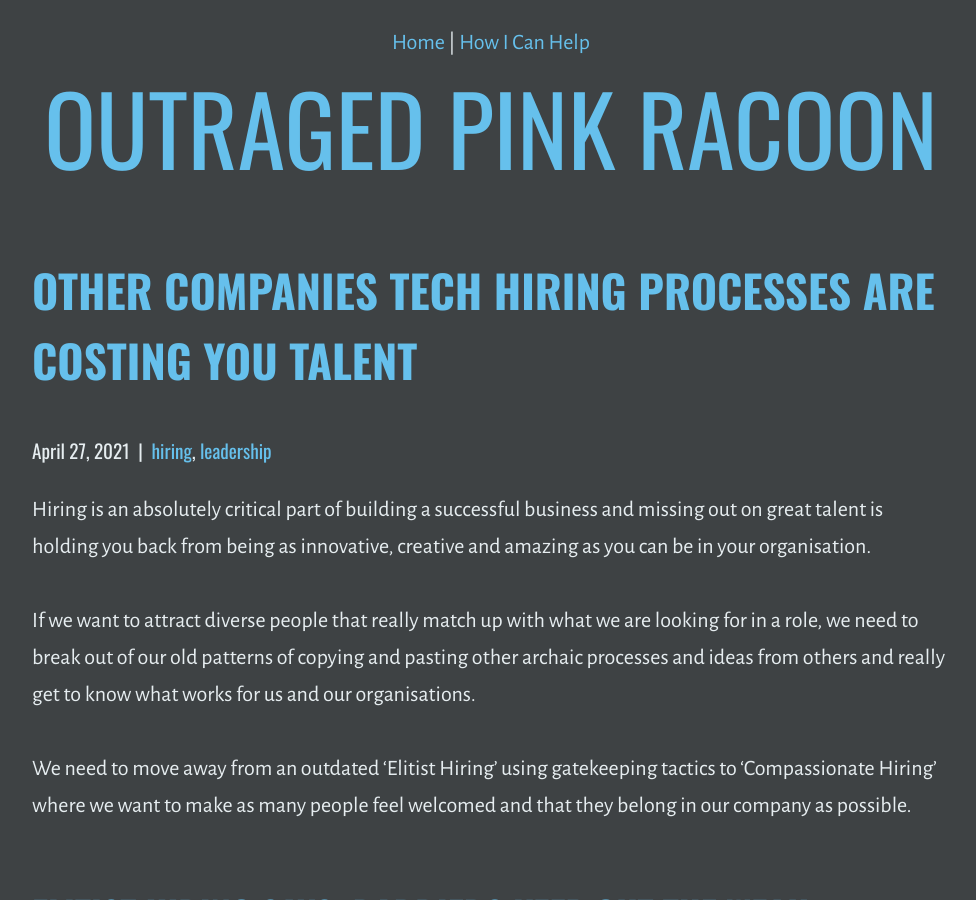
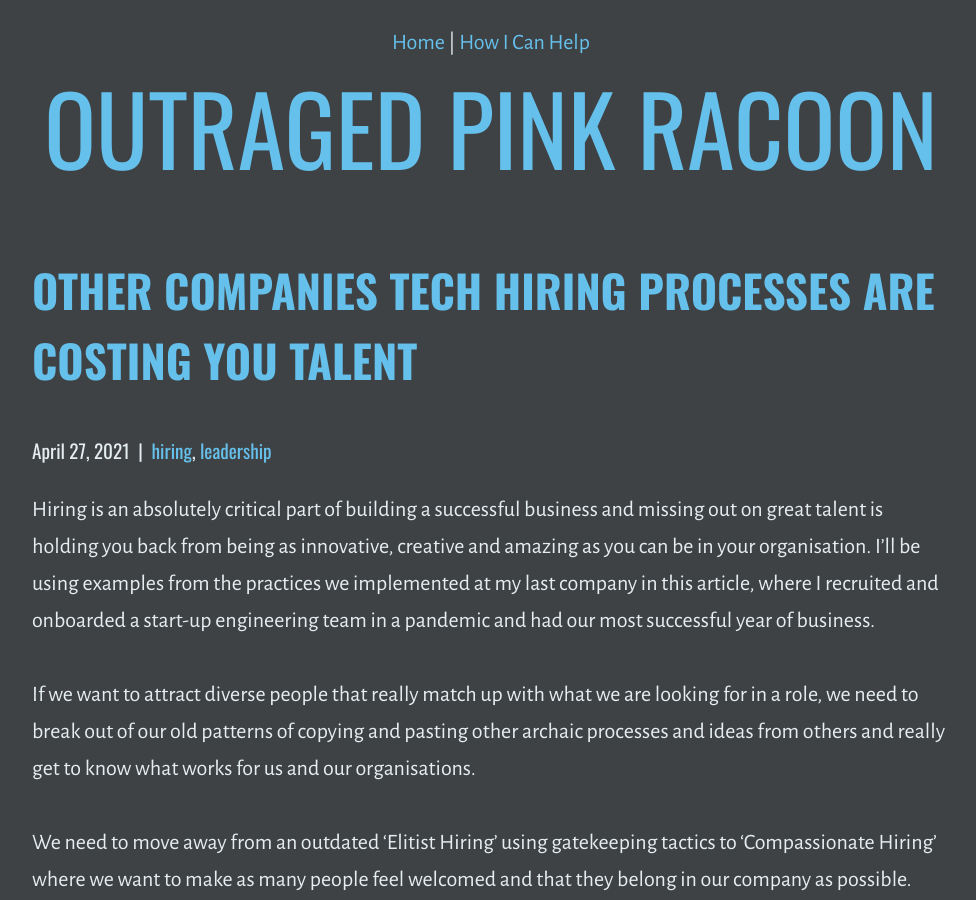
Before and after one commit to outragedpinkracoon/outragedpinkracoon.github.io, a Jekyll site: the page built from _posts/2021-04-27-other-companies-hiring-processes-are-costing-you-talent.md, in a window 1280 px wide and 900 px high. Shown: the whole window, without its empty margins (149-1125 px from the left). Built offline with Jekyll 4.4.1, drawn with Linux system fonts in a browser that asks for light colours.

Commit message:
Adds reference to my practices in the intro

```diff
--- a/_posts/2021-04-27-other-companies-hiring-processes-are-costing-you-talent.md
+++ b/_posts/2021-04-27-other-companies-hiring-processes-are-costing-you-talent.md
@@ -1,11 +1,11 @@
 ---
 title: Other companies tech hiring processes are costing YOU talent
-description: The technical hiring process is critical for attracting  diverse and amazing applicants - but are you sabotaging your own recruitment efforts by using other people’s outdated processes? Here are some practical tips on developing a 'compassionate hiring' ethos that benefits your company, your colleagues and your wonderful future hires.
+description: The technical hiring process is critical for attracting  diverse and amazing applicants - but are you sabotaging your own recruitment efforts by using other people’s outdated processes? Here are some practical tips from my hiring practices on developing a 'compassionate hiring' ethos that benefits your company, your colleagues and your wonderful future hires.
 layout: post
 categories: [hiring, leadership]
 ---
 
-Hiring is an absolutely critical part of building a successful business and missing out on great talent is holding you back from being as innovative, creative and amazing as you can be in your organisation.
+Hiring is an absolutely critical part of building a successful business and missing out on great talent is holding you back from being as innovative, creative and amazing as you can be in your organisation. I'll be using examples from the practices we implemented at my last company in this article, where I recruited and onboarded a start-up engineering team in a pandemic and had our most successful year of business.
 
 If we want to attract diverse people that really match up with what we are looking for in a role, we need to break out of our old patterns of copying and pasting other archaic processes and ideas from others and really get to know what works for us and our organisations.
 
```
